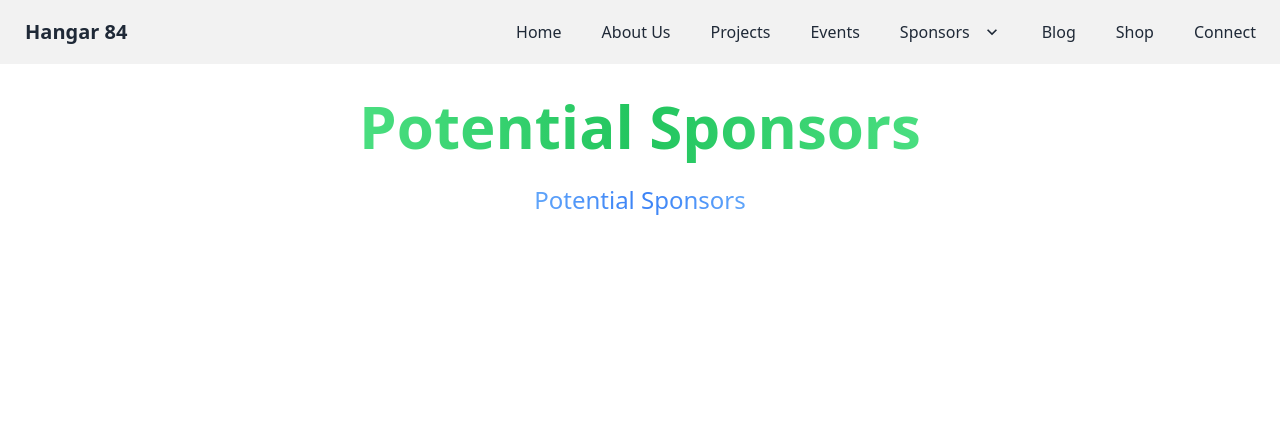
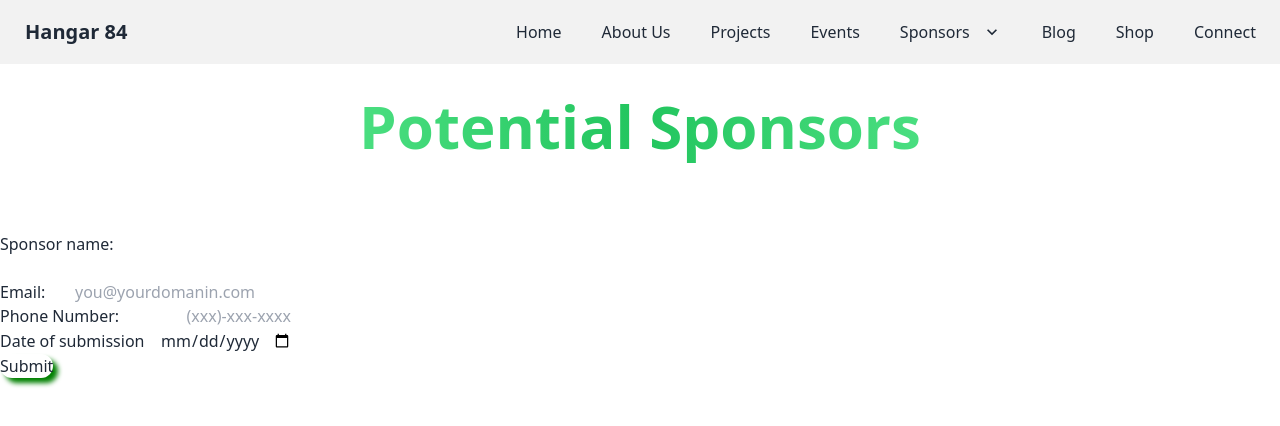
Before and after one commit to ZavionCyboron/hangar84.org, a SvelteKit app: page /potential-sponsors in a window 1280 px wide. Shown: the top 426 px of the page. Built offline with nearby package versions, Linux system fonts and the light colour scheme.

Commit message:
feat: add form for potential sponsors

```diff
--- a/package.json
+++ b/package.json
@@ -32,6 +32,7 @@
 	},
 	"type": "module",
 	"dependencies": {
+		"@sendgrid/mail": "^8.1.3",
 		"@tailwindcss/typography": "^0.5.9",
 		"daisyui": "^2.51.5"
 	}
--- a/src/routes/potential-sponsors/+page.svelte
+++ b/src/routes/potential-sponsors/+page.svelte
@@ -11,9 +11,30 @@
 		<h1 class="pb-3 text-6xl font-bold bg-gradient-to-r from-green-400 via-green-500 to-green-400 inline-block text-transparent bg-clip-text">
 			Potential Sponsors
 		</h1>
-		<div class="text-2xl flex flex-col items-center mt-4 mb-8">
-			<a href="https://hangar-84.monday.com/boards/4167895144"><u class="bg-gradient-to-r from-blue-400 via-blue-500 to-blue-400 text-transparent bg-clip-text">
-				Potential Sponsors</u></a>
-		</div>
 	</div>
 </div>
+<div>
+	<form method="post" action="mailto:z.cyboron07@gmail.com">
+		<label>
+			Sponsor name:
+			<input type="text" name="sponsors" size="40" class="text-center"> <br>
+		</label>
+		<label>
+			<!-- put a name for the input text of amount of money they want to give -->
+			<input type="text" name="Sponsorship money" class="text-center"> <br>
+		</label>
+		<label>
+			Email:
+			<input type="email" name="company email" placeholder="you@yourdomanin.com" class="text-center"> <br>
+		</label>
+		<label>
+			Phone Number:
+			<input type="tel" name="mobile" placeholder="(xxx)-xxx-xxxx" class="text-center"> <br>
+		</label>
+		<label>
+			Date of submission
+			<input type="date" name="date" placeholder="06/09/2024" class="text-center"> <br>
+		</label>
+		<button type="submit" value="Form submitted" style="border-radius: 15px; box-shadow: 5px 5px 5px green;">Submit</button>
+	</form>
+</div>
```
